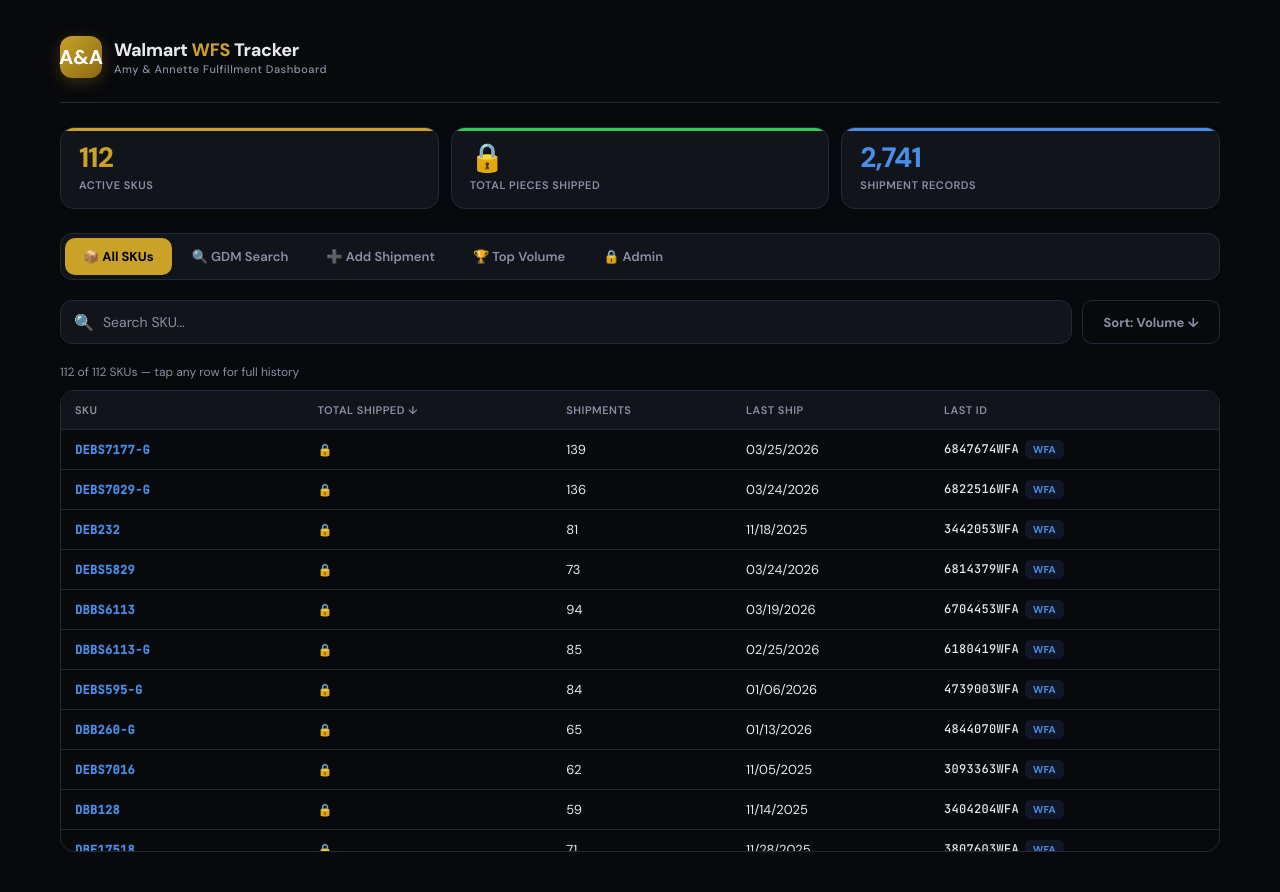
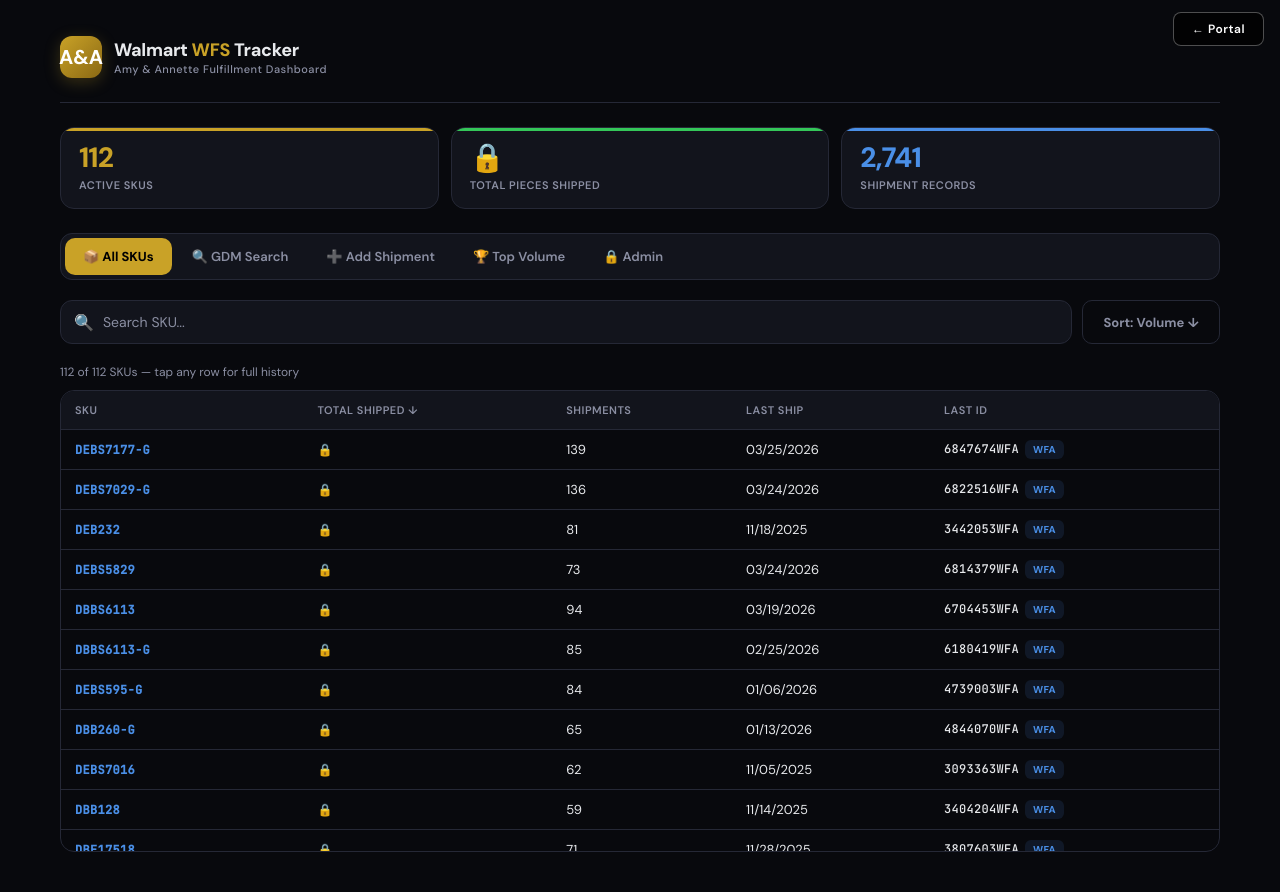
Before and after one commit to Esparx10/amy-annette-portal, a plain HTML site: page walmart_wfs_tracker_5.html in a window 1280 px wide. Drawn offline with nearby package versions, Linux system fonts and the light colour scheme.

Commit message:
Add back to portal button

```diff
--- a/walmart_wfs_tracker_5.html
+++ b/walmart_wfs_tracker_5.html
@@ -101,6 +101,7 @@
 </style>
 </head>
 <body>
+<a href="./" style="position:fixed;top:12px;right:16px;z-index:9999;padding:8px 18px;background:rgba(0,0,0,0.7);color:white;border-radius:8px;font-size:12px;font-weight:600;text-decoration:none;letter-spacing:0.5px;border:1px solid rgba(255,255,255,0.3);backdrop-filter:blur(4px);">&#8592; Portal</a>
 <div class="app" id="app"></div>
 <script src="https://cdnjs.cloudflare.com/ajax/libs/react/18.2.0/umd/react.production.min.js"></script>
 <script src="https://cdnjs.cloudflare.com/ajax/libs/react-dom/18.2.0/umd/react-dom.production.min.js"></script>
```
